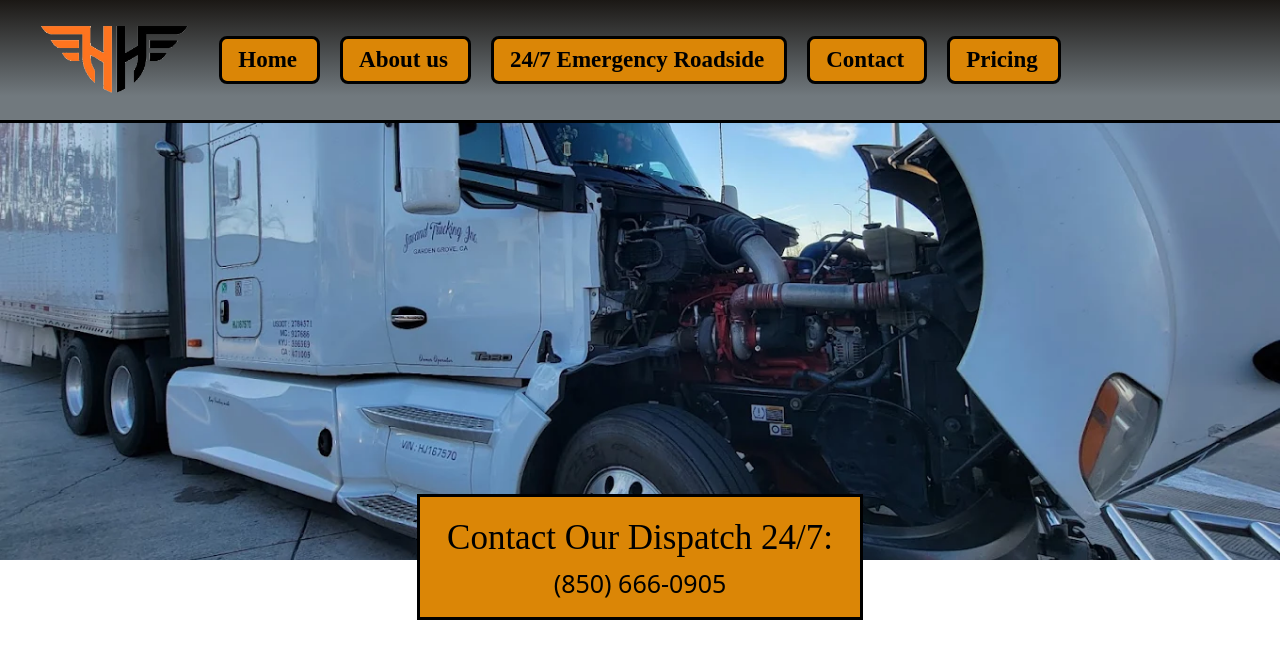
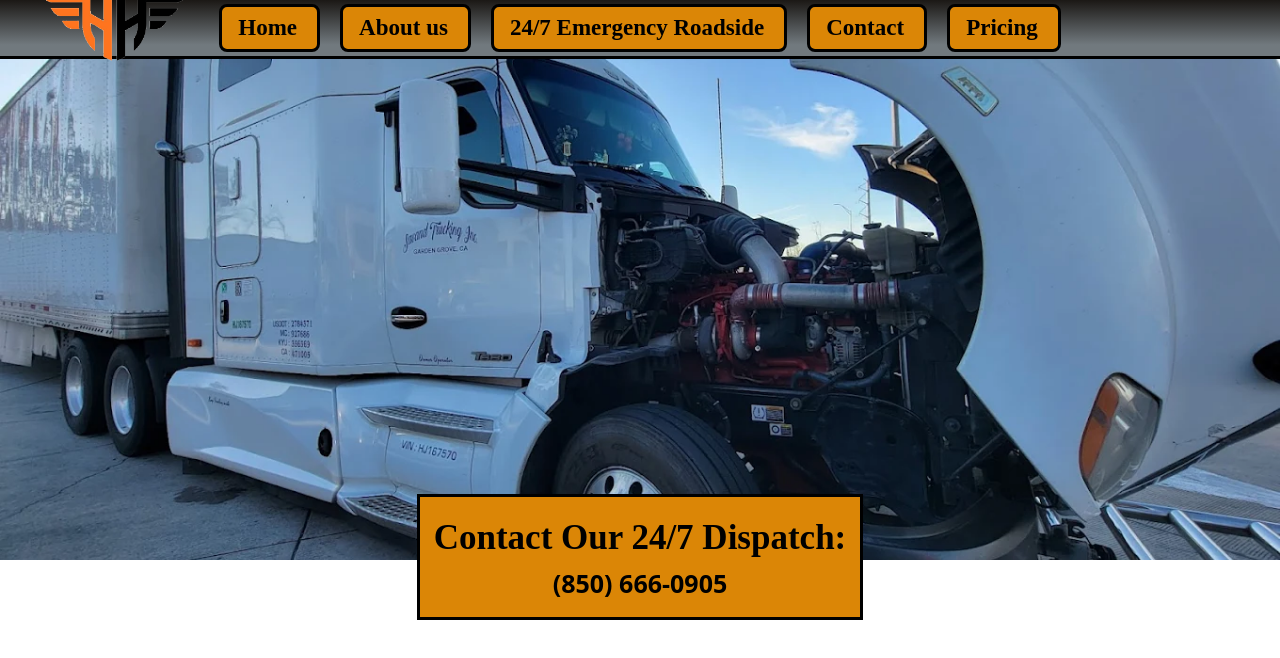
Before and after one commit to KennerHayth/roadside-assistance-web, a React (Vite) app: page / in a window 1280 px wide. Shown: the top 658 px of the page. Built offline with nearby package versions, Linux system fonts and the light colour scheme.

Commit message:
recommit for image and text box

```diff
--- a/src/components/Banner.tsx
+++ b/src/components/Banner.tsx
@@ -13,7 +13,7 @@ export default function Banner(){
         borderBottom: "solid",
         borderBottomColor: "black",
         // padding: "30px 40px",
-        fontFamily: "'Cinzel', serif",display: "flex",height:"15vh"
+        fontFamily: "'Cinzel', serif",display: "flex",height:"7vh"
 
     }}>
     <div style = {{display: "flex"}}>
--- a/src/components/Contact.tsx
+++ b/src/components/Contact.tsx
@@ -7,9 +7,9 @@ export default function Contact(){
 
             <img src="/HH_Truck.png" style = {{width: "100%", height: "auto",maxHeight:"70vh",objectFit:"cover", padding: 0, margin: 0,objectPosition: "50% 30%"}} />
             </div>
-            <div style={{position:"absolute",backgroundColor:"#db8606",color:"black", height: "15vh", width: "55vh", left: "50%", transform: "translateX(-50%)", bottom:"22.5vh", alignContent: "center", textAlign:"center", border: "solid"
+            <div style={{position:"absolute",backgroundColor:"#db8606",color:"black", height: "15vh", width: "55vh", left: "50%", transform: "translateX(-50%)", bottom:"22.5vh", alignContent: "center", textAlign:"center", border: "solid",fontWeight:"bold"
             }}>
-                <div style={{fontSize:"35px",fontFamily: "'Cinzel', serif"}}>Contact Our Dispatch 24/7:</div>
+                <div style={{fontSize:"35px",fontFamily: "'Cinzel', serif"}}>Contact Our 24/7 Dispatch:</div>
                 <div style={{fontSize:"25px"}}>(850) 666-0905</div>
 
             </div>
```
